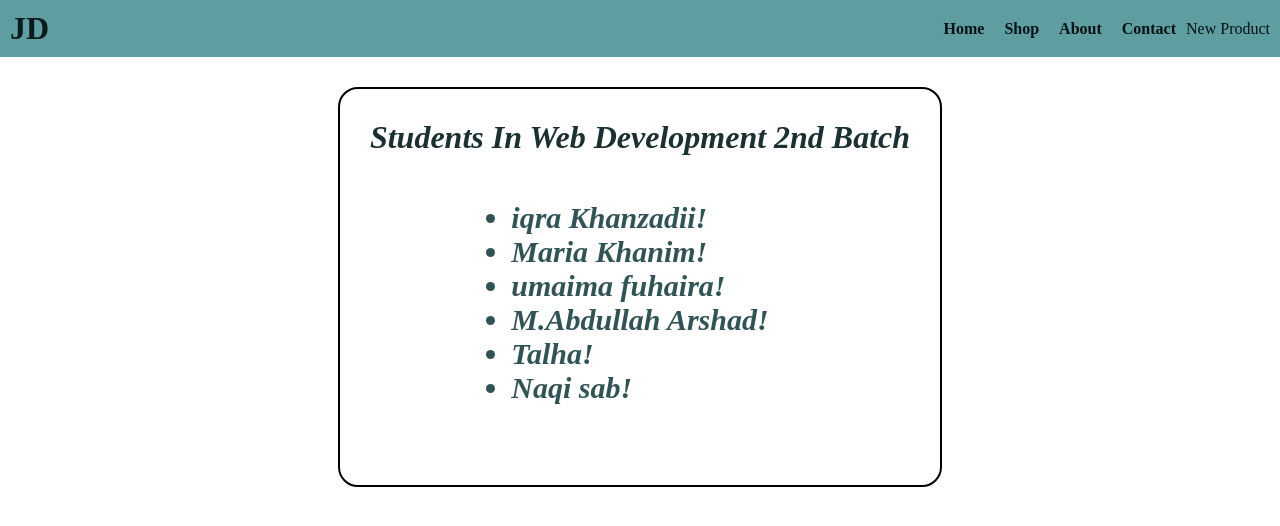
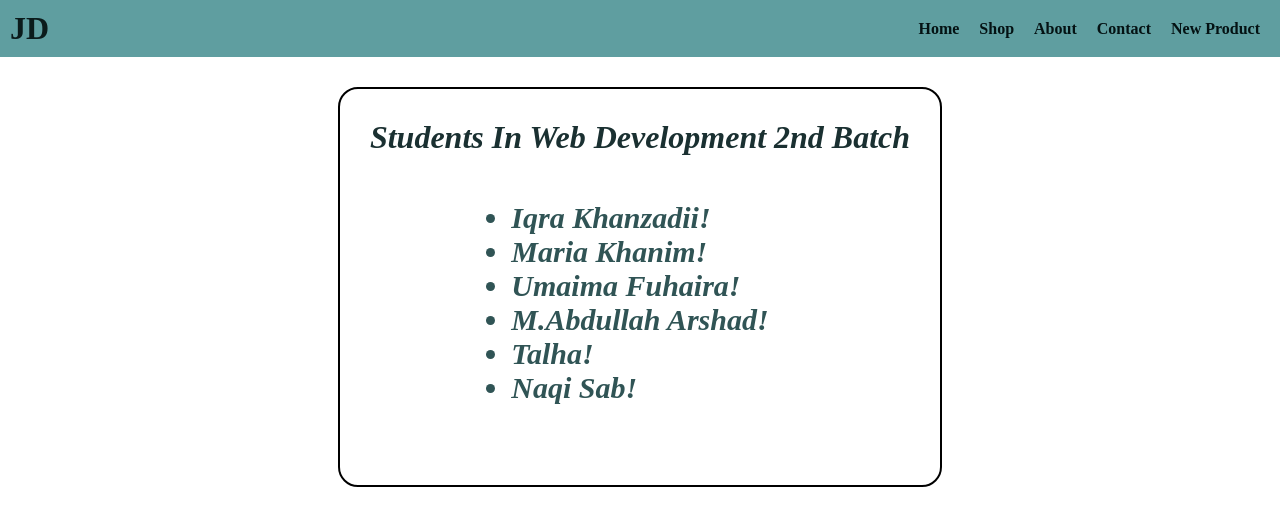
Before and after one commit to MuaazHanif1/Vue-jd-shop, a Vue app: page / in a window 1280 px wide. Shown: the top 526 px of the page. Built offline with nearby package versions, Linux system fonts and the light colour scheme.

Commit message:
Abdullah

```diff
--- a/src/App.vue
+++ b/src/App.vue
@@ -4,12 +4,14 @@
 <div class="students">
   <i><h1>Students in Web development 2nd batch</h1></i>
   <ul>
-    <i><li>iqra Khanzadii!</li>
+    <i>
+      <li>iqra Khanzadii!</li>
       <li>Maria Khanim!</li>
-     <li>umaima fuhaira!</li>
-     <li>M.Abdullah Arshad!</li>
+      <li>umaima fuhaira!</li>
+      <li>M.Abdullah Arshad!</li>
       <li>Talha!</li>
-      <li>Naqi sab!</li></i>
+      <li>Naqi sab!</li>
+    </i>
 </ul>
 </div>
 </div>
@@ -45,6 +47,9 @@ h1{
   color:rgb(26, 48, 49);
   text-transform: capitalize;
 }
+li{
+  text-transform: capitalize;
+}
 /* .color-blue{
   color:blue
 } */
--- a/src/components/Header-Component.vue
+++ b/src/components/Header-Component.vue
@@ -8,7 +8,7 @@
            <a href="#" class="margin-10 nav-link">Shop</a>
            <a href="./about.html" class="margin-10 nav-link">About</a>
            <a href="#" class="margin-10 nav-link">Contact</a>
-           <a href="./addnewproduct.html">New Product</a>
+           <a href="./addnewproduct.html" class="margin-10 nav-link">New Product</a>
         </nav>
     </header>
 </template>
```
